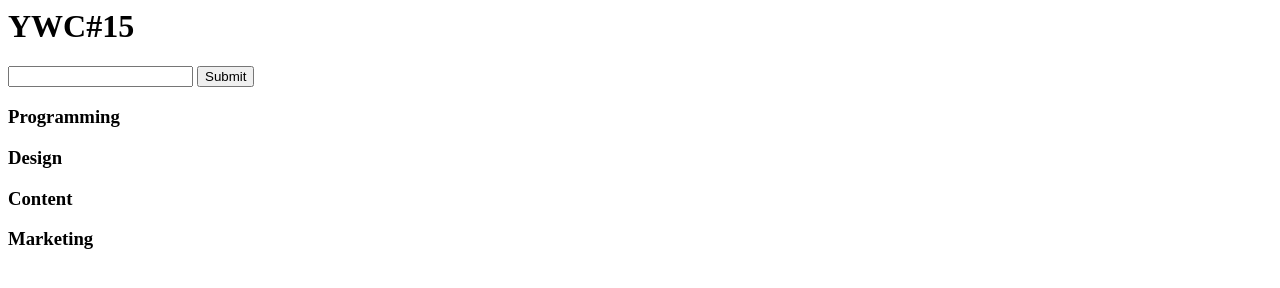
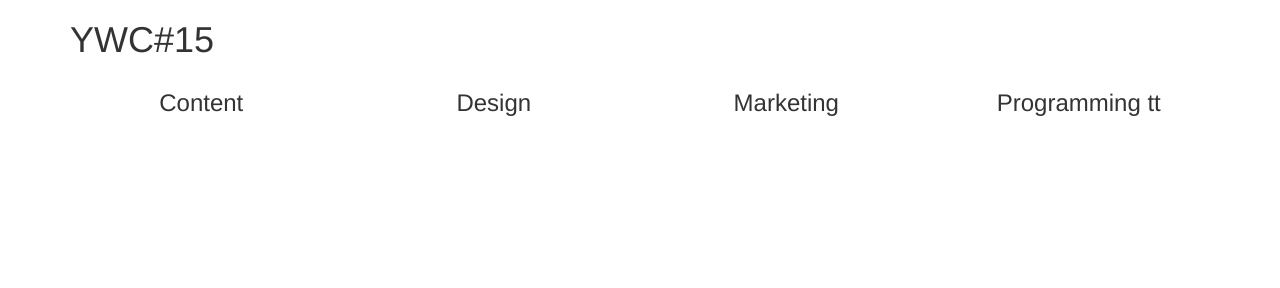
Before and after one commit to oukunan/YWC-interview, a website: page index.html in a window 1280 px wide. Drawn offline with nearby package versions, Linux system fonts and the light colour scheme; no server answers.

Commit message:
add bootstrap layout

```diff
--- a/app.js
+++ b/app.js
@@ -5,14 +5,14 @@ window.addEventListener('load', e => {
 
     updateYWC();
 
-    if ('serviceWorker' in navigator) {
-        try {
-            navigator.serviceWorker.register('sw.js');
-            console.log('SW registered');
-        } catch (error) {
-            console.log('SW regis fail');
-        }
-    }
+    // if ('serviceWorker' in navigator) {
+    //     try {
+    //         navigator.serviceWorker.register('sw.js');
+    //         console.log('SW registered');
+    //     } catch (error) {
+    //         console.log('SW regis fail');
+    //     }
+    // }
 });
 
 async function updateYWC() {
--- a/index.html
+++ b/index.html
@@ -3,23 +3,32 @@
 <head>
     <meta charset="UTF-8">
     <link rel="manifest" href="./../manifest.json">
+    <link rel="stylesheet" href="https://maxcdn.bootstrapcdn.com/bootstrap/3.3.7/css/bootstrap.min.css">
 </head>
 
 <body>
+    <div class="container">
         <h1>YWC#15</h1>
-    <input type="text" id="name">
-    <button type="submit" id="submit" onclick="search()">Submit</button>
+        <!-- <input type="text" id="name">
+        <button type="submit" id="submit" onclick="search()">Submit</button> -->
 
-    <div>
-        <h3>Programming</h3>
-        <div id="programming"></div>
+        <div class="row">
+            <div class="col-md-3 text-center">
+                <h3>Content</h3>
+                <div id="Content"></div>
+            </div>
+            <div class="col-md-3 text-center">
                 <h3>Design</h3>
                 <div id="Design"></div>
-        <h3>Content</h3>
-        <div id="Content"></div>
+            </div>
+            <div class="col-md-3 text-center">
                 <h3>Marketing</h3>
                 <div id="Marketing"></div>
-
+            </div>
+            <div class="col-md-3 text-center">
+                <h3>Programming tt</h3>
+                <div id="programming"></div>
+            </div>
         </div>
         <script src="app.js"></script>
 </body>
```
Also changed, not shown: sw.js (+8 -8 lines). Lines whose indentation alone changed are shown as unchanged.
